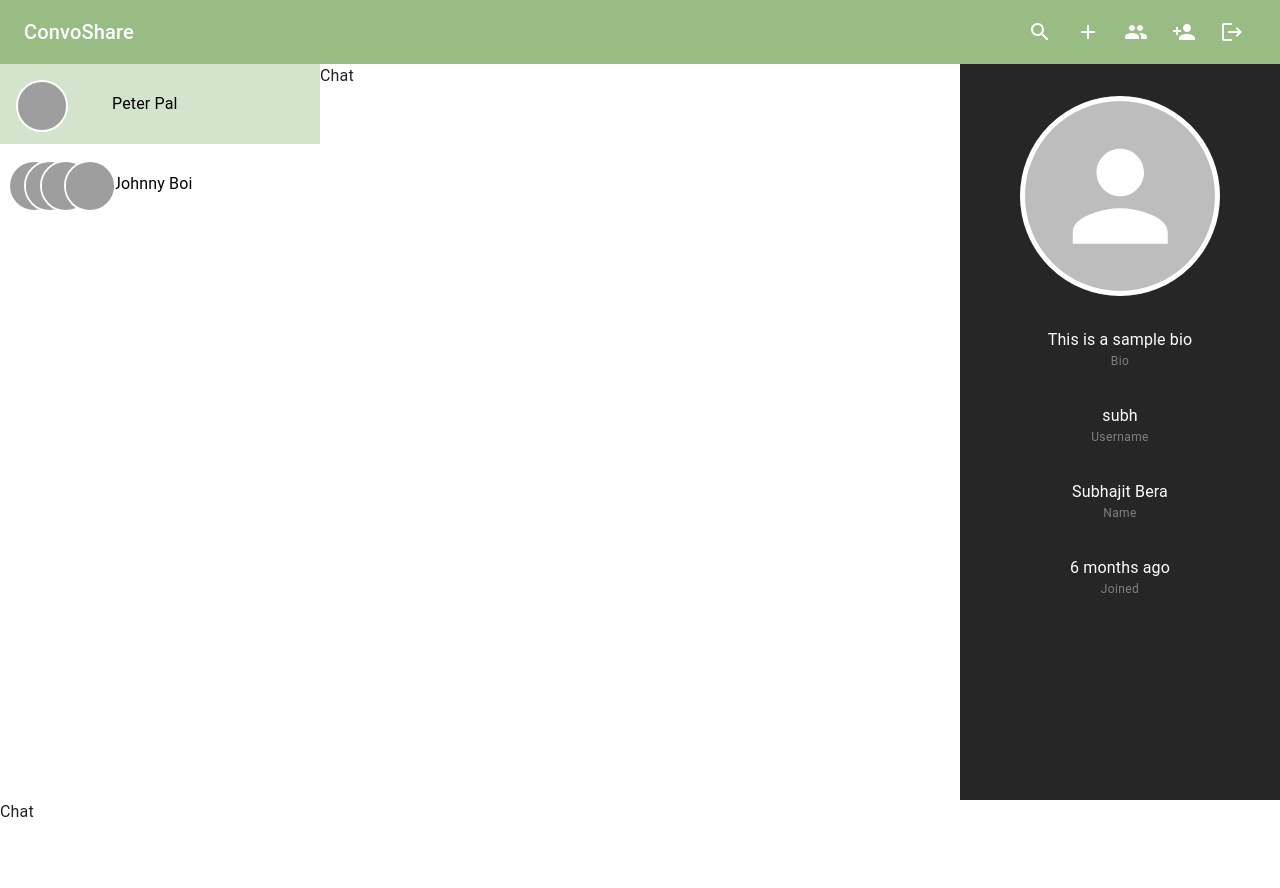
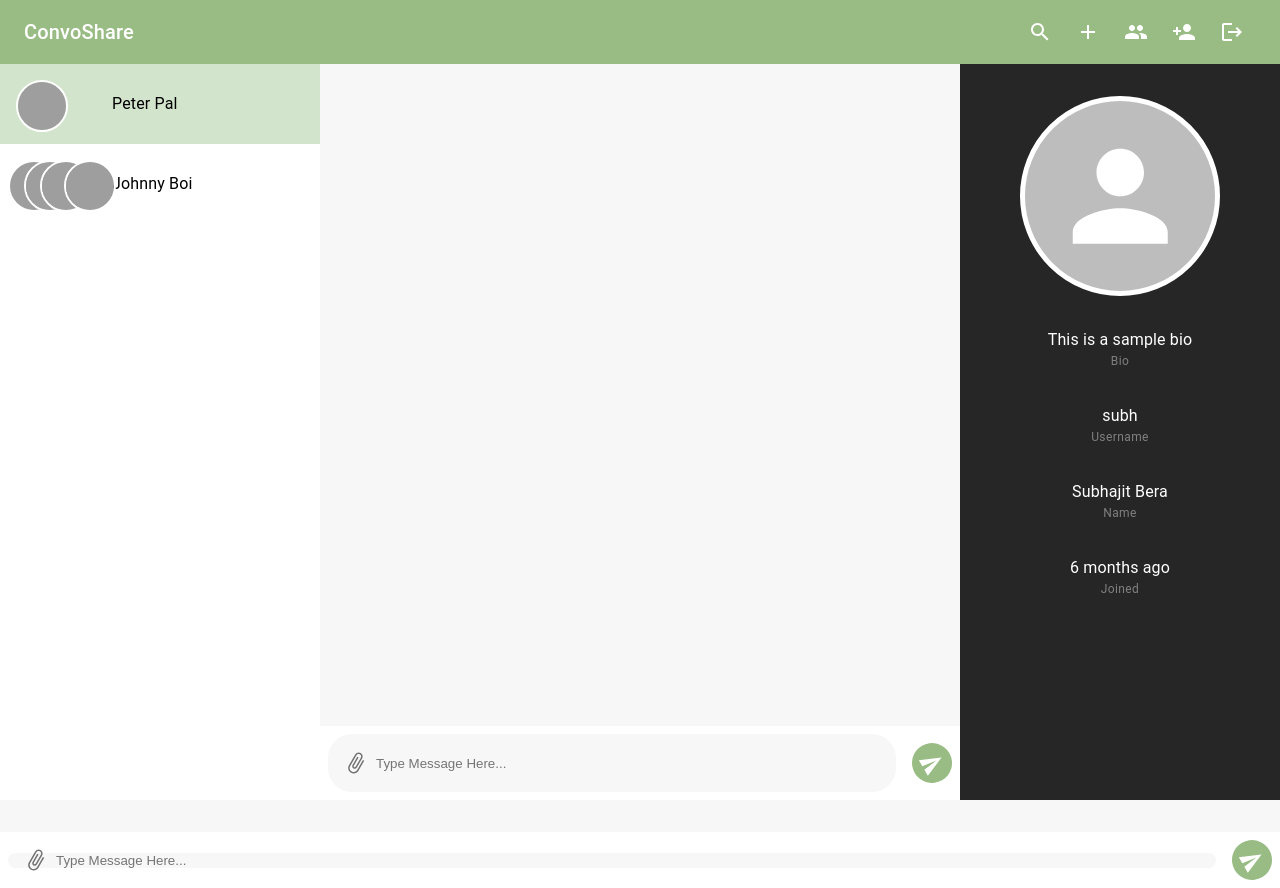
Before and after one commit to Subhajit-Bera/ConvoShare, a React (Vite) app in the folder client/: page /chat/1 in a window 1280 px wide. Before the commit the page ends 824 px from the top, so only its background shows below. Built offline with nearby package versions, Linux system fonts and the light colour scheme; grey boxes are pictures that could not be loaded.

Commit message:
Chat.jsx : pages ---1

```diff
--- a/client/src/App.jsx
+++ b/client/src/App.jsx
@@ -1,3 +1,4 @@
+
 import React, { lazy, Suspense } from 'react'
 import { BrowserRouter, Routes, Route } from "react-router-dom";
 import ProtectRoute from './components/auth/ProtectRoute';
@@ -35,6 +36,7 @@ const App = () => {
 
       </Suspense>
     </BrowserRouter>
+
   )
 }
 
--- /dev/null
+++ b/client/src/components/dialogs/FileMenu.jsx
@@ -0,0 +1,11 @@
+import React from 'react'
+
+const FileMenu = () => {
+  return (
+    <div>
+      FileMenu
+    </div>
+  )
+}
+
+export default FileMenu
--- a/client/src/components/shared/UserItem.jsx
+++ b/client/src/components/shared/UserItem.jsx
@@ -1,6 +1,7 @@
 import React, { memo } from 'react'
 import { Add as AddIcon, Remove as RemoveIcon } from "@mui/icons-material";
 import { Avatar, IconButton, ListItem, Stack, Typography } from "@mui/material";
+import { bgreen,bgreen2 } from '../../constants/color';
 
 const UserItem = ({
     user,
@@ -44,10 +45,10 @@ const UserItem = ({
                     size="small"
                     sx={{
 
-                        bgcolor: isAdded ? "error.main" : "#91C788",
+                        bgcolor: isAdded ? "error.main" : bgreen2,
                         color: "white",
                         "&:hover": {
-                            bgcolor: isAdded ? "error.dark" : "#99BC85",
+                            bgcolor: isAdded ? "error.dark" : bgreen,
                         },
                     }}
                     onClick={() => handler(_id)}
--- a/client/src/components/specific/NewGroup.jsx
+++ b/client/src/components/specific/NewGroup.jsx
@@ -11,6 +11,7 @@ import {
 
 import { sampleUsers } from '../../constants/sampleData';
 import UserItem from '../shared/UserItem';
+import { bgreen,bgreen2 } from '../../constants/color';
 
 const NewGroup = () => {
 
@@ -77,9 +78,9 @@ const NewGroup = () => {
             size="large"
             onClick={submitHandler}
             sx={{
-              bgcolor: "#91C788",
+              bgcolor: bgreen2,
               "&:hover": {
-                bgcolor:  "#99BC85",
+                bgcolor:  bgreen,
               },
             }}
 
--- a/client/src/components/styles/StyledComponents.jsx
+++ b/client/src/components/styles/StyledComponents.jsx
@@ -1,5 +1,6 @@
 import { Skeleton, keyframes, styled } from "@mui/material";
 import { Link as LinkComponent } from "react-router-dom";
+import { grayColor } from "../../constants/color";
 
 //We are passing input element inside the styled component and give it style
 const VisuallyHiddenInput = styled("input")({
@@ -23,7 +24,17 @@ const Link = styled(LinkComponent)`
   }
 `;
 
+const InputBox = styled("input")`
+  width: 100%;
+  height: 100%;
+  border: none;
+  outline: none;
+  padding: 0 3rem;
+  border-radius: 1.5rem;
+  background-color: ${grayColor};
+`;
 
 export {
-  VisuallyHiddenInput, Link
+  VisuallyHiddenInput, Link,
+  InputBox
 };
--- a/client/src/constants/color.js
+++ b/client/src/constants/color.js
@@ -1,3 +1,4 @@
 export const bgreen = "#99BC85";
+export const bgreen2="#91C788"
 
 export const grayColor = "rgba(247,247,247,1)";
--- a/client/src/pages/Chat.jsx
+++ b/client/src/pages/Chat.jsx
@@ -1,12 +1,92 @@
-import React from 'react'
+import React, {
+    useCallback,
+    useEffect,
+    useRef,
+    useState,
+} from 'react'
+
+import { IconButton, Skeleton, Stack } from "@mui/material";
 import AppLayout from '../components/layout/AppLayout'
+import { AttachFile as AttachFileIcon, Send as SendIcon, } from "@mui/icons-material";
+import { InputBox } from "../components/styles/StyledComponents";
+import FileMenu from "../components/dialogs/FileMenu";
+import { grayColor,bgreen } from "../constants/color";
+
+const Chat = () => {
+    const containerRef = useRef(null);
+    return (
+        <>
+            <Stack
+                ref={containerRef}
+                boxSizing={"border-box"}
+                padding={"1rem"}
+                spacing={"1rem"}
+                bgcolor={grayColor}
+                height={"90%"}
+                sx={{
+                    overflowX: "hidden",
+                    overflowY: "auto",
+                }}
+            >
+                {/* Show Messages */}
+
+            </Stack>
+
+            <form
+                style={{
+                    height: "10%",
+                }}
+
+            >
+                <Stack
+                    direction={"row"}
+                    height={"100%"}
+                    padding={"0.5rem"}
+                    alignItems={"center"}
+                    position={"relative"}
+                >
+
+                    {/* Attach File Icon */}
+                    <IconButton
+                        sx={{
+                            position: "absolute",
+                            left: "1rem",
+                            rotate: "30deg",
+                        }}
+
+                    >
+                        <AttachFileIcon />
+                    </IconButton>
 
 
-const Chat = () => {
-    return (
-        <div>
-            Chat
-        </div>
+                    {/* Input Box for message Input : Styled Icon */}
+                    <InputBox
+                        placeholder="Type Message Here..."
+                    />
+
+
+                    {/* Message Send Button */}
+                    <IconButton
+                        type="submit"
+                        sx={{
+                            rotate: "-30deg",
+                            bgcolor: bgreen,
+                            color: "white",
+                            marginLeft: "1rem",
+                            padding: "0.5rem",
+                            "&:hover": {
+                                bgcolor: "error.dark",
+                            },
+                        }}
+                    >
+                        <SendIcon />
+                    </IconButton>
+
+                </Stack>
+
+            </form>
+
+        </>
     )
 
 }
```
Also changed, not shown: client/src/App.css (added, +17 -0 lines).
